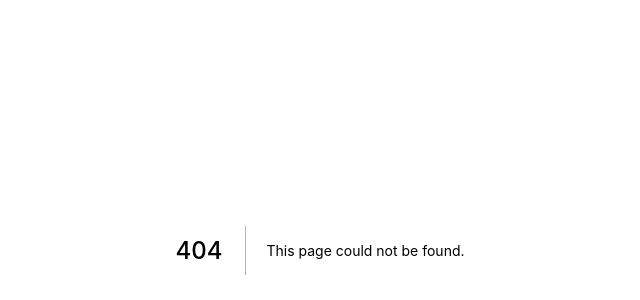
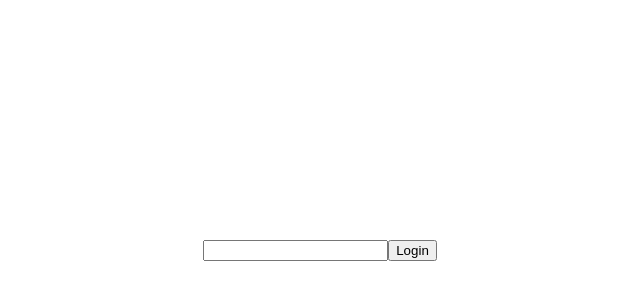
Before and after one commit to qroll/i-like-lists, a Next.js app: page /login in a window 1280 px wide. Before the commit this address had no page. Shown: the part 150-450 px from the top of the page, without its empty margins (320-960 px from the left). Built offline with nearby package versions, Linux system fonts and the light colour scheme.

Commit message:
Set up basic route

```diff
--- a/package.json
+++ b/package.json
@@ -12,10 +12,12 @@
     "@types/react": "^17.0.0",
     "@types/styled-components": "^5.1.7",
     "next": "10.0.3",
+    "next-connect": "^0.10.0",
     "react": "17.0.1",
     "react-dom": "17.0.1",
     "styled-components": "^5.2.1",
-    "typescript": "^4.1.3"
+    "typescript": "^4.1.3",
+    "zod": "^1.11.11"
   },
   "devDependencies": {
     "@typescript-eslint/eslint-plugin": "^4.10.0",
--- /dev/null
+++ b/pages/api/login.ts
@@ -0,0 +1,15 @@
+import * as z from "zod";
+import { NextApiRequest, NextApiResponse } from "next";
+import nc from "next-connect";
+
+const loginSchema = z.object({
+  username: z.string().min(1),
+});
+
+const handler = nc().post((req: NextApiRequest, res: NextApiResponse): void => {
+  const input = loginSchema.parse(req.body);
+
+  res.redirect("/home");
+});
+
+export default handler;
--- /dev/null
+++ b/pages/login.tsx
@@ -0,0 +1,37 @@
+import { ChangeEvent, FormEvent, useState } from "react";
+import { Container } from "../components/Layout";
+import ClientNetwork from "../utils/ClientNetwork";
+
+export default function LoginPage(): JSX.Element {
+  const [username, setUsername] = useState("");
+  const [loginError, setError] = useState(null);
+
+  const handleUsernameChange = (event: ChangeEvent<HTMLInputElement>) => {
+    setUsername(event.target.value);
+  };
+
+  const postForm = async (event: FormEvent<HTMLFormElement>) => {
+    event.preventDefault();
+
+    try {
+      const res = await ClientNetwork.post(
+        "/api/login",
+        { username },
+        { requestOptions: { full: true } }
+      );
+      window.location.href = res.url;
+    } catch (err) {
+      setError(err);
+    }
+  };
+
+  return (
+    <Container>
+      <form onSubmit={postForm}>
+        <input type="text" name="username" value={username} onChange={handleUsernameChange} />
+        <button>Login</button>
+      </form>
+      <div>{loginError ? "an error occured" : null}</div>
+    </Container>
+  );
+}
--- /dev/null
+++ b/utils/ClientNetwork.ts
@@ -0,0 +1,39 @@
+export class ClientNetworkError extends Error {
+  status: number;
+  statusText: string;
+
+  constructor(res: Response) {
+    super(res.statusText);
+    this.status = res.status;
+    this.statusText = res.statusText;
+  }
+}
+
+interface PostOptions {
+  fetchOptions?: RequestInit;
+  requestOptions?: {
+    /** return full response or just json payload, default false */
+    full?: boolean;
+  };
+}
+
+export default class ClientNetwork {
+  static async post<T>(url: string, body: T, options: PostOptions = {}): Promise<Response> {
+    const { fetchOptions, requestOptions } = options;
+
+    const res = await fetch(url, {
+      method: "POST",
+      headers: {
+        "Content-Type": "application/json",
+      },
+      body: body === null || body === undefined ? null : JSON.stringify(body),
+      ...fetchOptions,
+    });
+
+    if (res.ok) {
+      return requestOptions?.full ? res : await res.json();
+    }
+
+    throw new ClientNetworkError(res);
+  }
+}
```
Also changed, not shown: pages/home.tsx (added, +15 -0 lines), 1 other file (tests, documents, lock files or other folders).
